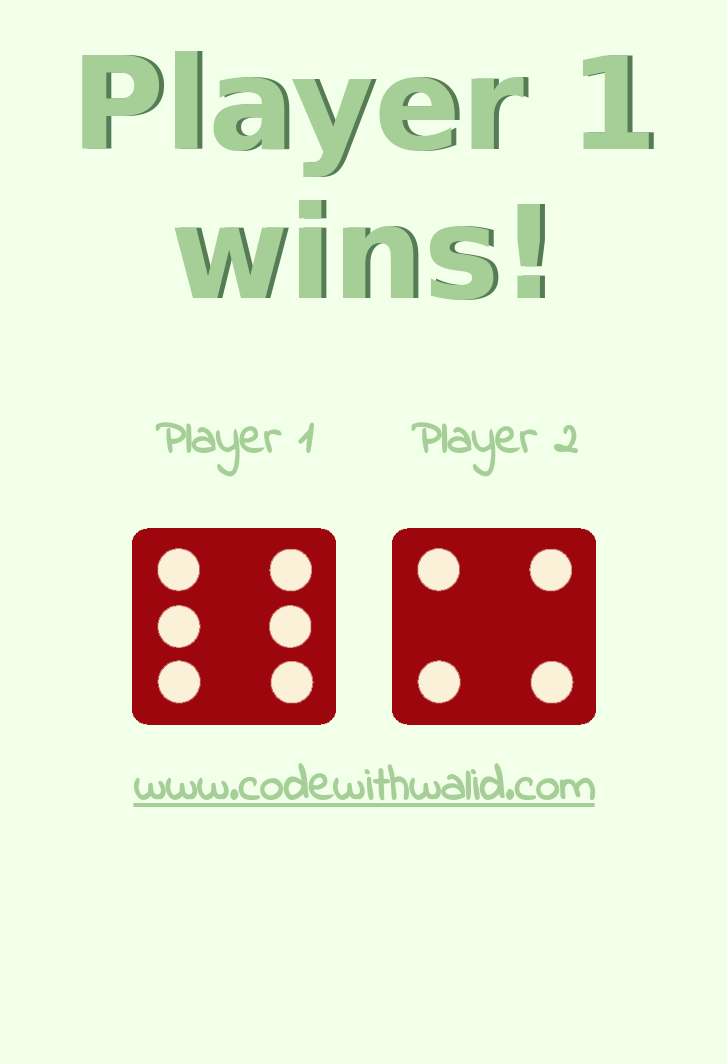
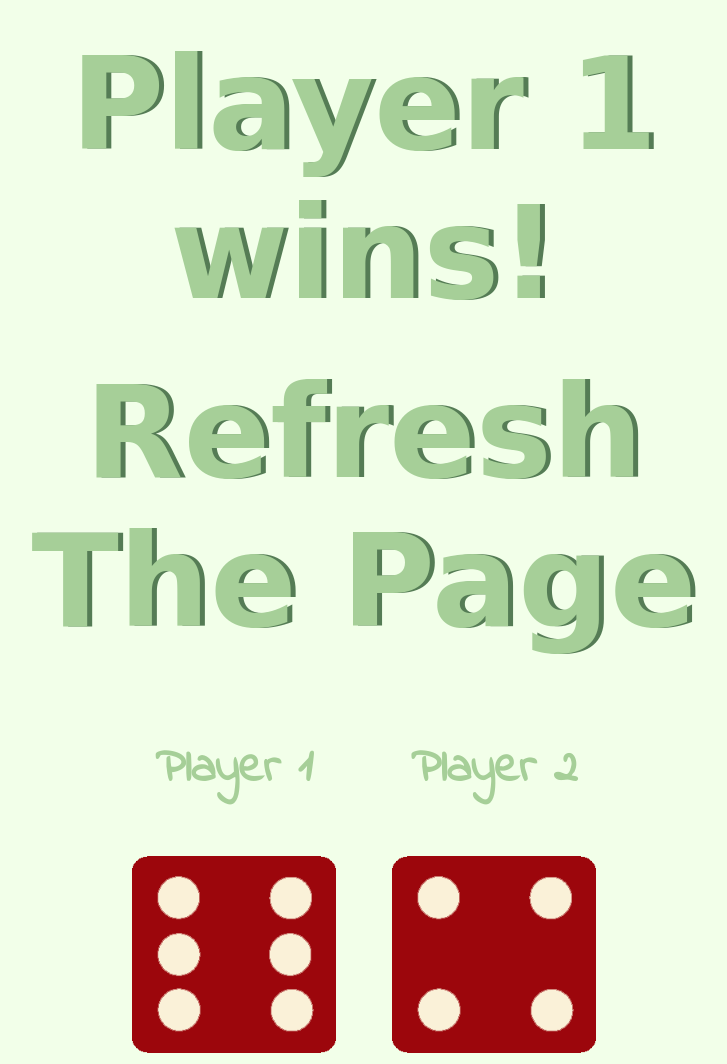
Before and after one commit to CodeWithWalid/Dice-Game, a plain HTML site: page index.html in a window 1280 px wide. Shown: the top 1064 px of the page, without its empty margins (276-1003 px from the left). Before the commit the page ends 843 px from the top, so only its background shows below. Drawn offline with Linux system fonts and the light colour scheme.

Commit message:
Update index.html

```diff
--- a/index.html
+++ b/index.html
@@ -12,6 +12,7 @@
 <body>
     <div class="container">
         <h1>Refresh Me</h1>
+        <h1>Refresh The Page</h1>
         <div class="dice">
             <p>Player 1</p>
             <img src="dice1.png" alt="dice image" class="img1">
```
